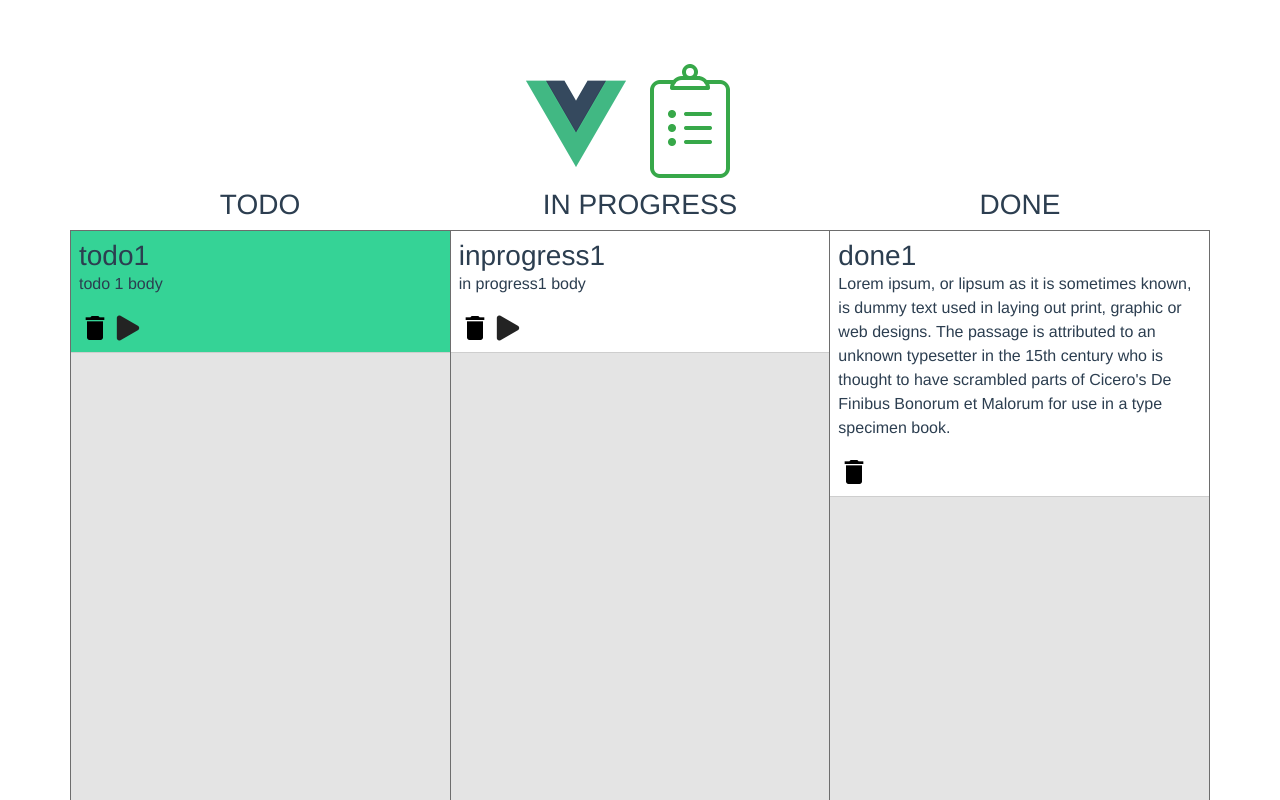
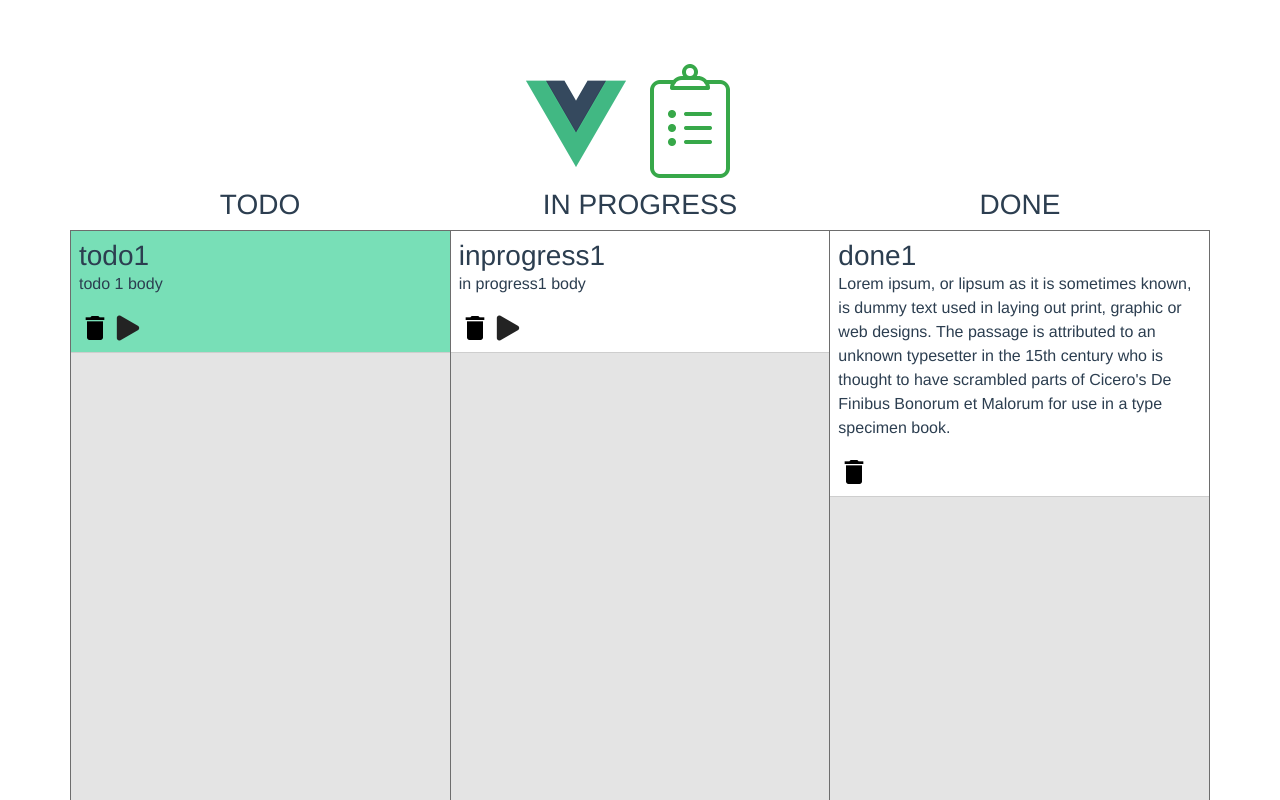
Before and after one commit to Gidan/vue-todo, a Vue app: page / in a window 1280 px wide. Shown: the top 800 px of the page. Built offline with nearby package versions, Linux system fonts and the light colour scheme.

Commit message:
first implementation of drag and drop for todo items

```diff
--- a/src/components/Board.vue
+++ b/src/components/Board.vue
@@ -11,21 +11,27 @@
           class="left"
           :todos="todoList"
           :selectedId="selectedId"
+          :columnState="'todo'"
           v-on:update:selectedId="select"
           v-on:deleteTodo="deleteTodo"
+          v-on:changeState="changeState"
         />
         <column
           :todos="inProgressList"
           :selectedId="selectedId"
+          :columnState="'inProgress'"
           v-on:update:selectedId="select"
           v-on:deleteTodo="deleteTodo"
+          v-on:changeState="changeState"
         />
         <column
           class="right"
           :todos="doneList"
           :selectedId="selectedId"
+          :columnState="'done'"
           v-on:update:selectedId="select"
           v-on:deleteTodo="deleteTodo"
+          v-on:changeState="changeState"
         />
       </div>
     </div>
@@ -82,6 +88,15 @@ export default {
         }
         index++;
       }
+    },
+    changeState: function(strId, state) {
+      let id = parseInt(strId);
+      this.todos
+        .filter(todo => todo.id === id)
+        .forEach(todo => {
+          console.log(`changin state of ${id} to ${state}`);
+          todo.state = state;
+        });
     }
   },
   computed: {
--- a/src/components/Column.vue
+++ b/src/components/Column.vue
@@ -1,5 +1,10 @@
 <template>
-  <div class="col-sm column">
+  <div
+    class="col-sm column"
+    v-on:drop="drop($event)"
+    v-on:dragover="allowDrop($event)"
+    v-on:dragenter="dragenter"
+  >
     <TodoItem
       v-for="todo in todos"
       :key="todo.id"
@@ -16,13 +21,25 @@ import TodoItem from "./TodoItem.vue";
 export default {
   name: "column",
   components: { TodoItem },
-  props: ["todos", "selectedId"],
+  props: ["todos", "selectedId", "columnState"],
   methods: {
     select: function(id) {
       this.$emit("update:selectedId", id);
     },
     deleteTodo: function(id) {
       this.$emit("deleteTodo", id);
+    },
+    drop: function(ev) {
+      event.preventDefault();
+      let todoId = event.dataTransfer.getData("todoId");
+      console.log("drop on column " + todoId);
+      this.$emit("changeState", todoId, this.columnState);
+    },
+    allowDrop: function(ev) {
+      event.preventDefault();
+    },
+    dragenter: function(ev) {
+      console.log("drag enter column");
     }
   }
 };
--- a/src/components/TodoItem.vue
+++ b/src/components/TodoItem.vue
@@ -1,5 +1,11 @@
 <template>
-  <div class="todo-item" :class="{ 'selected':selected }" v-on:click="select">
+  <div
+    class="todo-item"
+    :class="{ 'selected':selected }"
+    v-on:click="select"
+    draggable="true"
+    v-on:dragstart="dragstart($event)"
+  >
     <h3>{{ todo.title }}</h3>
     <p>{{ todo.body }}</p>
     <div>
@@ -30,6 +36,11 @@ export default {
     },
     promote: function() {
       this.todo.state = next[this.todo.state];
+    },
+    dragstart: function(e) {
+      console.log("drag start");
+      e.target.style.opacity = 1.0;
+      e.dataTransfer.setData("todoId", this.todo.id);
     }
   },
   computed: {
@@ -53,7 +64,13 @@ export default {
 h3 {
   margin: 0px;
 }
-.selected {
-  background: rgb(53, 211, 150);
+.todo-item:hover {
+  background: rgb(221, 255, 242);
+}
+.todo-item.selected {
+  background: rgb(120, 223, 183);
+}
+.todo-item:hover.selected {
+  background: rgb(130, 241, 199);
 }
 </style>
```
